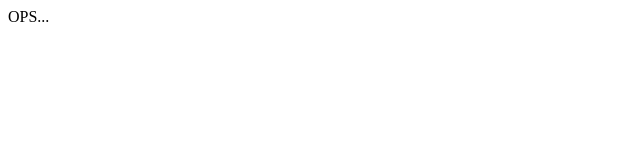
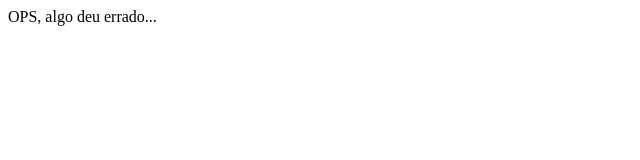
Before and after one commit to spacemanspiffrj/mkl, a plain HTML site: page index.html in a window 1280 px wide. Shown: the whole page, without its empty margins (0-640 px from the left). Drawn offline with Linux system fonts and the light colour scheme.

Commit message:
Update index.html

```diff
--- a/index.html
+++ b/index.html
@@ -6,6 +6,6 @@
     <title></title>
 </head>
 <body>
-    OPS...
+    OPS, algo deu errado...
 </body>
 </html>
```
